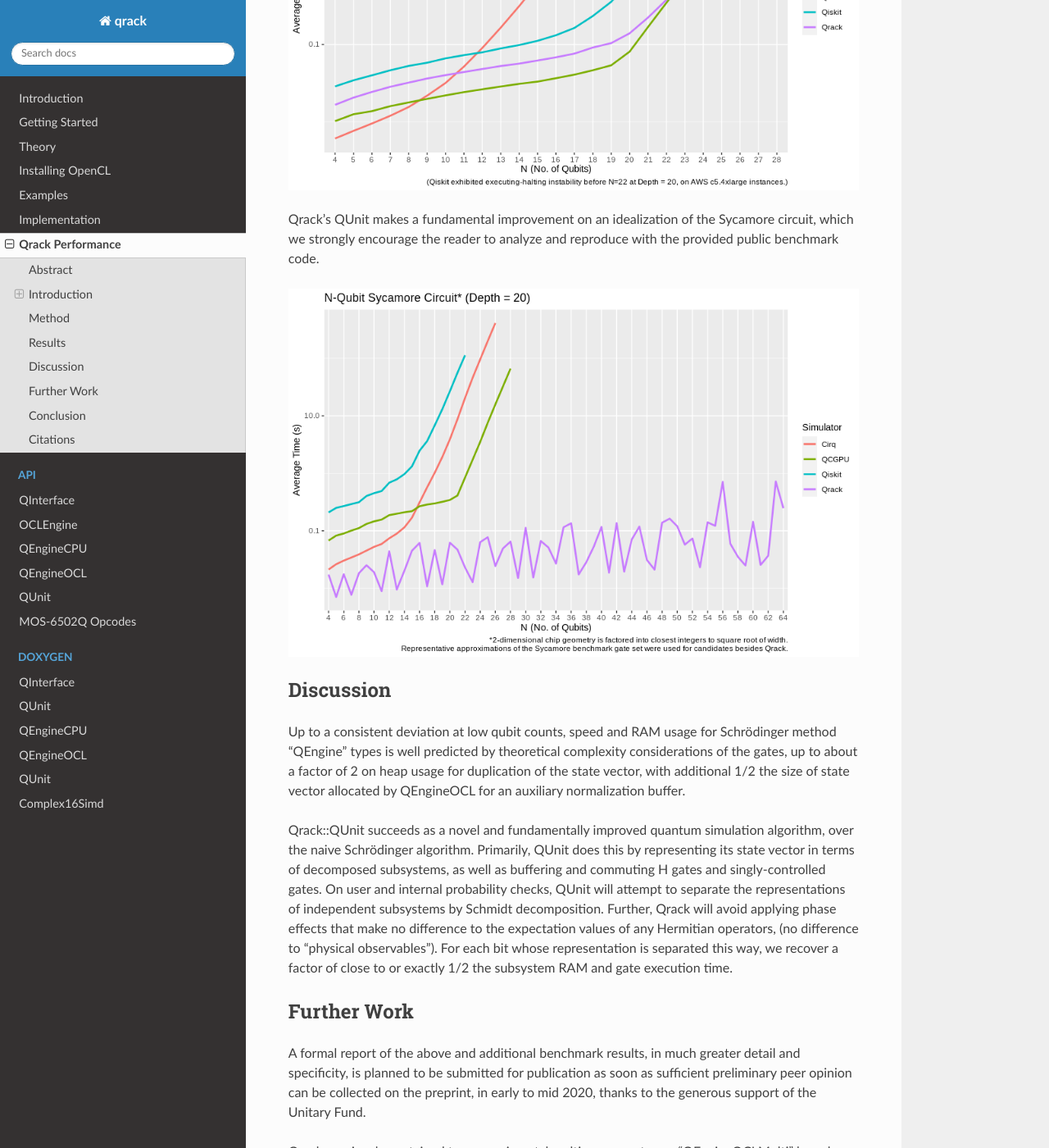
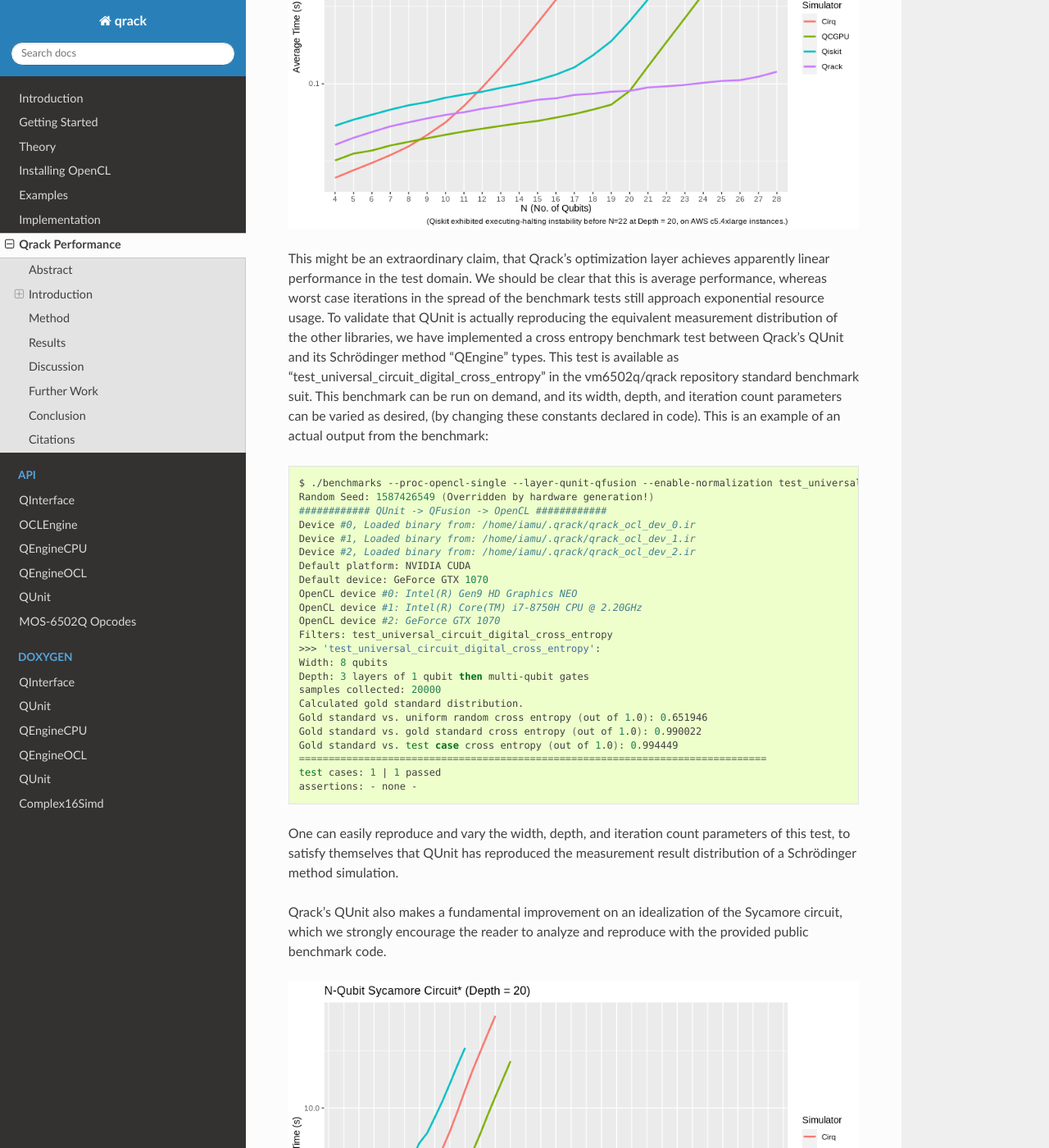
Before and after one commit to vm6502q/qrack.github.io, a Sphinx documentation site: the page built from docs/performance.rst, in a window 1280 px wide and 1400 px high, scrolled down 8984 px. Shown: the whole window at 82% size. Built offline with Sphinx 7.4.7 and the Read the Docs theme 2.0.0, drawn with Linux system fonts in a browser that asks for light colours; some of the changed text lies outside the part shown.

Commit message:
New benchmarks

```diff
--- a/docs/performance.rst
+++ b/docs/performance.rst
@@ -78,7 +78,7 @@ This performance document is meant to be a simple, to-the-point, and preliminary
 
 100 timed trials of single and parallel gates were run for each qubit count between 4 and 28 qubits. Three tests were performed: the quantum Fourier transform, ("QFT"), random circuits constructed from a universal gate set, and an idealized approximation of Google's Sycamore chip benchmark, as per [Sycamore]_. The benchmarking code is available at `https://github.com/vm6502q/simulator-benchmarks <https://github.com/vm6502q/simulator-benchmarks>`_.
 
-CPU and GPU benchmarks were run on two respective systems that could represent realistic use cases for each engine type. Among AWS virtual machine instances, we sought to find those systems with the lowest possible cost to run the benchmarks for their respective execution times, at or below for the 28 qubit mark. An AWS g3s.xlarge running Ubuntu Server 18.04LTS was selected for GPU benchmarks. An AWS c5.4xlarge running Ubuntu Server 18.04LTS was selected for CPU benchmarks, including FFTW3 for comparison on the QFT test. Benchmarks were collected from December 27, 2019 through January 24, 2020. Given delays in soliciting peer opinion, while development of Qrack continued, the Qrack benchmarks were updated on April 15, 2020. These results were combined with single gate, N-width gate and Grover's search benchmarks for Qrack, collected overnight from December 19th, 2018 into the morning of December 20th. (The potential difference since December 2018 in these particular Qrack tests reused from then should be insignificant. We took care to try to report fair tests, within cost limitations, but please let us know if you find anything that appears misrepresentative.)
+CPU and GPU benchmarks were run on two respective systems that could represent realistic use cases for each engine type. Among AWS virtual machine instances, we sought to find those systems with the lowest possible cost to run the benchmarks for their respective execution times, at or below for the 28 qubit mark. An AWS g3s.xlarge running Ubuntu Server 18.04LTS was selected for GPU benchmarks. An AWS c5.4xlarge running Ubuntu Server 18.04LTS was selected for CPU benchmarks, including FFTW3 for comparison on the QFT test. Benchmarks were collected from December 27, 2019 through January 24, 2020. Given delays in soliciting peer opinion, while development of Qrack continued, the Qrack benchmarks were updated on April 20th, 2020. These results were combined with single gate, N-width gate and Grover's search benchmarks for Qrack, collected overnight from December 19th, 2018 into the morning of December 20th. (The potential difference since December 2018 in these particular Qrack tests reused from then should be insignificant. We took care to try to report fair tests, within cost limitations, but please let us know if you find anything that appears misrepresentative.)
 
 The average time of each set of 100 was recorded and graphed. Grover's search to invert a black box subroutine, or "oracle," was similarly implemented for trials between 5 and 20 qubits, for QEngineOCL with and without QUnit and QFusion layers. Grover's algorithm was iterated an optimal number of times, vs. qubit count, to maximize probability on a half cycle of the algorithm's period, being :math:`floor\left[\frac{\pi}{4asin^2\left(1/\sqrt{2^N}\right)}\right]` iterations for :math:`N` qubits.
 
@@ -125,11 +125,41 @@ The "quantum" (or "discrete") Fourier transform (QFT/DFT) is a realistic and imp
 
 Recall that QCGPU and Qrack are GPU-implementations run on AWS g3s.xlarge instances, whereas all other candidates are run on AWS c5.4xlarge instances. Under these considerations, by the 28 qubit level, Qrack out-performs all other candidates except FFTW3. (Recall, also, that Qrack uses a representatively "hard" initialization on this test, as described above, whereas permutation basis eigenstate inputs, for example, are much more quickly executed.) Though we are comparing CPU to GPU, CPU-based FFTW3 is clearly the best suited for low numbers of qubits, in general. However, Qrack is the only candidate tested which exhibits even better special case performance on the QFT, as for random permutation basis eigenstate initialization, or initialization via permutation basis eigenstates with random "H" gates applied, before QFT.
 
-Similarly, on random universal circuits, defined above and in the benchmark repository, Qrack leads over all other candidates considered by the 24 qubit mark and up. GPU-based QCGPU leads on the test system for 23 qubits and below, and CPU-based Cirq leads for 8 qubits and fewer.
+On random universal circuits, Qrack's optimized QUnit type appears to achieve effectively linear performance up to at least 26 qubits on the test system, with only a comparatively small deviation from this at 27 and 28 qubits. For more than 20 qubits, Qrack clearly leads over all other candidates. GPU-based QCGPU leads on the test system for 19-20 qubits and below, and CPU-based Cirq leads for 8 qubits and fewer.
 
 .. image:: performance/random_universal.png
 
-Qrack's QUnit makes a fundamental improvement on an idealization of the Sycamore circuit, which we strongly encourage the reader to analyze and reproduce with the provided public benchmark code.
+This might be an extraordinary claim, that Qrack's optimization layer achieves apparently linear performance in the test domain. We should be clear that this is average performance, whereas worst case iterations in the spread of the benchmark tests still approach exponential resource usage. To validate that QUnit is actually reproducing the equivalent measurement distribution of the other libraries, we have implemented a cross entropy benchmark test between Qrack's QUnit and its Schrödinger method "QEngine" types. This test is available as "test_universal_circuit_digital_cross_entropy" in the vm6502q/qrack repository standard benchmark suit. This benchmark can be run on demand, and its width, depth, and iteration count parameters can be varied as desired, (by changing these constants declared in code). This is an example of an actual output from the benchmark:
+
+.. code-block:: bash
+
+       $ ./benchmarks --proc-opencl-single --layer-qunit-qfusion --enable-normalization test_universal_circuit_digital_cross_entropy
+       Random Seed: 1587426549 (Overridden by hardware generation!)
+       ############ QUnit -> QFusion -> OpenCL ############
+       Device #0, Loaded binary from: /home/iamu/.qrack/qrack_ocl_dev_0.ir
+       Device #1, Loaded binary from: /home/iamu/.qrack/qrack_ocl_dev_1.ir
+       Device #2, Loaded binary from: /home/iamu/.qrack/qrack_ocl_dev_2.ir
+       Default platform: NVIDIA CUDA
+       Default device: GeForce GTX 1070
+       OpenCL device #0: Intel(R) Gen9 HD Graphics NEO
+       OpenCL device #1: Intel(R) Core(TM) i7-8750H CPU @ 2.20GHz
+       OpenCL device #2: GeForce GTX 1070
+       Filters: test_universal_circuit_digital_cross_entropy
+       >>> 'test_universal_circuit_digital_cross_entropy':
+       Width: 8 qubits
+       Depth: 3 layers of 1 qubit then multi-qubit gates
+       samples collected: 20000
+       Calculated gold standard distribution.
+       Gold standard vs. uniform random cross entropy (out of 1.0): 0.651946
+       Gold standard vs. gold standard cross entropy (out of 1.0): 0.990022
+       Gold standard vs. test case cross entropy (out of 1.0): 0.994449
+       ===============================================================================
+       test cases: 1 | 1 passed
+       assertions: - none -
+
+One can easily reproduce and vary the width, depth, and iteration count parameters of this test, to satisfy themselves that QUnit has reproduced the measurement result distribution of a Schrödinger method simulation.
+
+Qrack's QUnit also makes a fundamental improvement on an idealization of the Sycamore circuit, which we strongly encourage the reader to analyze and reproduce with the provided public benchmark code.
 
 .. image:: performance/sycamore.png
 
@@ -137,7 +167,7 @@ Qrack's QUnit makes a fundamental improvement on an idealization of the Sycamore
 Discussion
 **********
 
-Up to a consistent deviation at low qubit counts, speed and RAM usage for Schrödinger method "QEngine" types is well predicted by theoretical complexity considerations of the gates, up to about a factor of 2 on heap usage for duplication of the state vector, with additional 1/2 the size of state vector allocated by QEngineOCL for an auxiliary normalization buffer.
+Up to a consistent deviation at low qubit counts, speed and RAM usage for Schrödinger method QEngine types is well predicted by theoretical complexity considerations of the gates, up to about a factor of 2 on heap usage for duplication of the state vector, with additional 1/2 the size of state vector allocated by QEngineOCL for an auxiliary normalization buffer.
 
 Qrack::QUnit succeeds as a novel and fundamentally improved quantum simulation algorithm, over the naive Schrödinger algorithm. Primarily, QUnit does this by representing its state vector in terms of decomposed subsystems, as well as buffering and commuting H gates and singly-controlled gates. On user and internal probability checks, QUnit will attempt to separate the representations of independent subsystems by Schmidt decomposition. Further, Qrack will avoid applying phase effects that make no difference to the expectation values of any Hermitian operators, (no difference to "physical observables"). For each bit whose representation is separated this way, we recover a factor of close to or exactly 1/2 the subsystem RAM and gate execution time.
 
```
Also changed, not shown: docs/performance/qft.png, docs/performance/qft_optimization.png, docs/performance/random_universal.png, docs/performance/sycamore.png.
